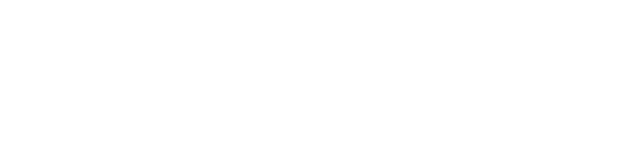
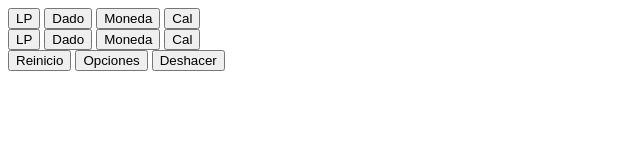
Before and after one commit to Alohbasto/contadorYugi, a plain HTML site: page index.html in a window 1280 px wide. Shown: the whole page, without its empty margins (0-640 px from the left). Drawn offline with Linux system fonts and the light colour scheme.

Commit message:
html crear items
Se han creado los elementos

```diff
--- a/index.html
+++ b/index.html
@@ -7,8 +7,41 @@
     <title>Contador de vida</title>
 </head>
 <body>
-
-
+    <!-- La app ira en el telefono de forma horizontal(nunca vertical) -->
+    <div id="jugador1">
+        <div id="lifePoints__P1" class="lifePoints"></div>
+        <div id="botones__P1" class="botones">
+            <!-- Para abrir la calculadora que modifique los LP -->
+            <button id="lpMod__P1" class="lifePoints__Mod">LP</button>
+            <!-- dado de seis -->
+            <button id="dado__P1" class="dado">Dado</button>
+            <!-- cara o cruz -->
+            <button id="moneda__P1" class="moneda">Moneda</button>
+            <!-- Para abrir la calculadora (no modifica los LP, uso: ej.calcular la diferencia de atk) -->
+            <button id="cal__P1" class="calculadora">Cal</button>
+        </div>
+    </div>
+    <div id="jugador2">
+        <div id="lifePoints__P2" class="lifePoints"></div>
+        <div id="botones__P2" class="botones">
+            <!-- Para abrir la calculadora que modifique los LP -->
+            <button id="lpMod__P2" class="lifePoints__Mod">LP</button>
+            <!-- dado de seis -->
+            <button id="dado__P2" class="dado">Dado</button>
+            <!-- cara o cruz -->
+            <button id="moneda__P2" class="moneda">Moneda</button>
+            <!-- Para abrir la calculadora (no modifica los LP, uso: ej.calcular la diferencia de atk) -->
+            <button id="cal__P2" class="calculadora">Cal</button>
+        </div>
+    </div>
+    <!-- reinicio -->
+     <!-- en la zona de abajo en medio -->
+    <div id="configuraciones">
+        <button>Reinicio</button>
+        <button>Opciones</button>
+        <!-- deshacer último cambio -->
+        <button>Deshacer</button>
+    </div>
     <script src="script.js"></script>
 </body>
 </html>
```
